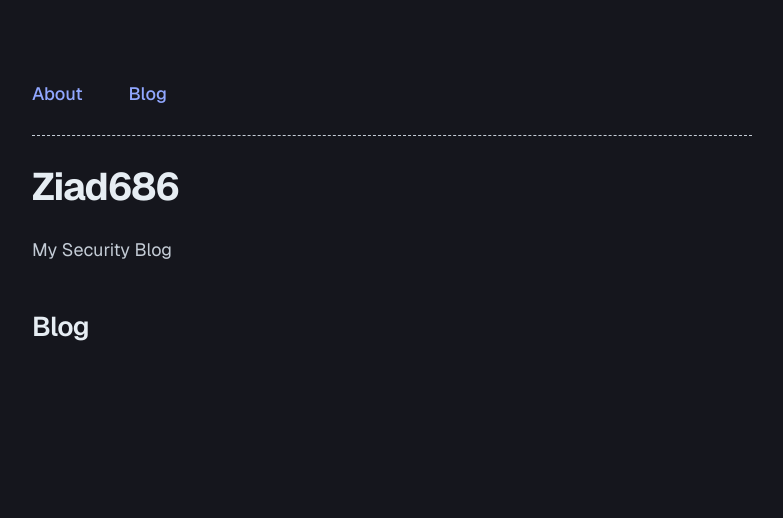
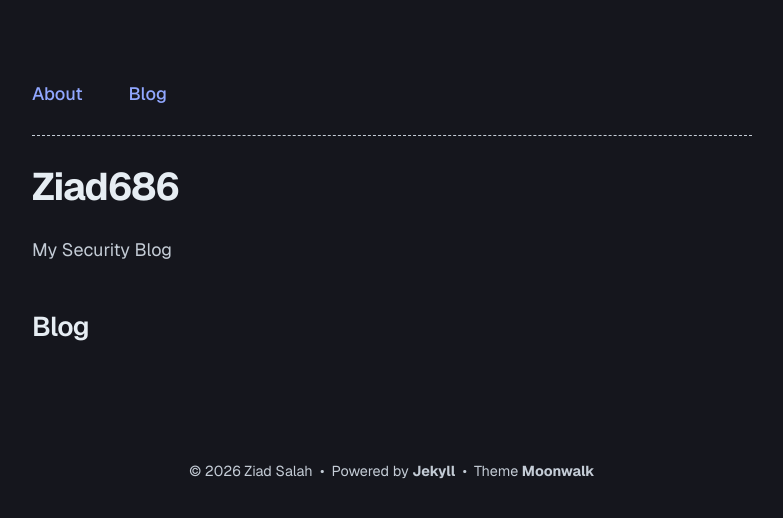
Before and after one commit to ziad626/ziad686-blog, a Jekyll site: the page built from index.md, in a window 1280 px wide. Shown: the top 518 px of the page, without its empty margins (248-1031 px from the left). Built offline with Jekyll 4.4.1, drawn with Linux system fonts in a browser that asks for light colours.

Commit message:
Add credits section to default layout
Added credits section with author and theme information.

```diff
--- a/_layouts/default.html
+++ b/_layouts/default.html
@@ -11,31 +11,29 @@
         {% if site.theme_config.appearance_toggle %}
           {% include toggle_theme_button.html %}
         {% endif %}
-
+        <div class="credits">
+          &copy;&nbsp;{{ "now" | date: "%Y" }}&nbsp;{{ site.author }}
+          &nbsp;•&nbsp;
+          Powered by <a href="https://jekyllrb.com/" target="_blank" rel="noopener noreferrer">Jekyll</a>
+          &nbsp;•&nbsp;
+          Theme <a href="https://github.com/abhinavs/moonwalk" target="_blank" rel="noopener noreferrer">Moonwalk</a>
+        </div>
       </div>
     </main>
-
     {%- if page.layout == "post" -%}
       {% include github_alerts.html %}
     {%- endif -%}
-
     {%- if site.theme_config.show_code_copy and page.layout == "post" -%}
       {% include code_copy.html %}
     {%- endif -%}
-
     {%- if site.theme_config.show_footnote_tooltips and page.layout == "post" -%}
       {% include footnotes.html %}
     {%- endif -%}
-
     {%- if site.theme_config.show_link_previews and page.layout == "post" -%}
       {% include link_preview.html %}
     {%- endif -%}
-
     {%- if site.theme_config.show_back_to_top and page.layout == "post" -%}
       {% include back_to_top.html %}
     {%- endif -%}
-
-
-
   </body>
 </html>
```
